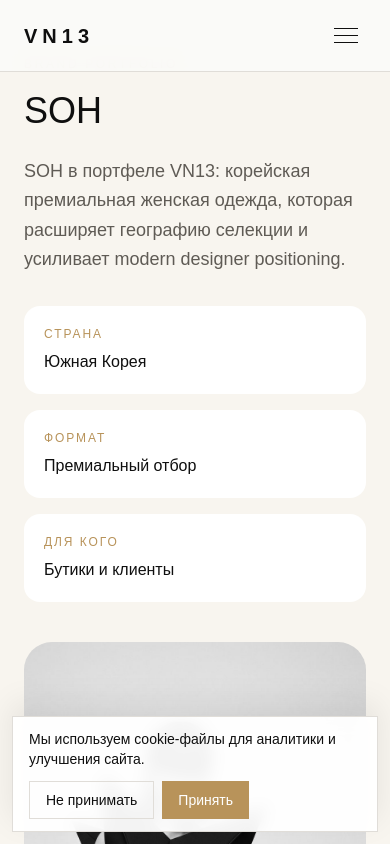
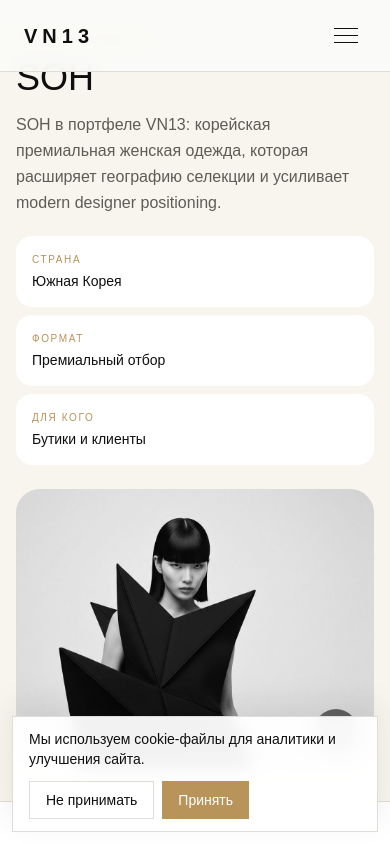
Before and after one commit to coffeeshop13/vn-13, a Next.js app: page /brands/soh in a window 390 px wide. Shown: the top 844 px of the page. Built offline with nearby package versions, Linux system fonts and the light colour scheme.

Commit message:
Compact brand page hero sections

```diff
--- a/components/BrandPortfolioPage.tsx
+++ b/components/BrandPortfolioPage.tsx
@@ -86,48 +86,48 @@ export default function BrandPortfolioPage({ brand }: BrandPortfolioPageProps) {
       <Header />
 
       <section className="border-b" style={{ borderColor: '#e0ddd8', backgroundColor: '#f8f5ef' }}>
-        <div className="max-w-7xl mx-auto px-6 py-14 md:py-20">
-          <div className="grid lg:grid-cols-[1.05fr_0.95fr] gap-10 md:gap-14 items-center">
+        <div className="max-w-7xl mx-auto px-4 py-8 md:px-6 md:py-16">
+          <div className="grid lg:grid-cols-[1.05fr_0.95fr] gap-6 md:gap-12 items-center">
             <div>
-              <p className="text-xs tracking-[0.22em] uppercase mb-4" style={{ color: '#b8935a' }}>
+              <p className="text-[10px] md:text-xs tracking-[0.22em] uppercase mb-2 md:mb-4" style={{ color: '#b8935a' }}>
                 Brand portfolio
               </p>
-              <h1 className="text-4xl md:text-6xl font-light leading-tight mb-6" style={{ color: '#0f0f0f' }}>
+              <h1 className="text-4xl md:text-6xl font-light leading-tight mb-3 md:mb-6" style={{ color: '#0f0f0f' }}>
                 {brand.name}
               </h1>
-              <p className="text-lg md:text-xl leading-relaxed max-w-2xl mb-8" style={{ color: '#5f5b55' }}>
+              <p className="text-base md:text-xl leading-relaxed max-w-2xl mb-5 md:mb-8" style={{ color: '#5f5b55' }}>
                 {brand.description}
               </p>
-              <div className="grid sm:grid-cols-3 gap-4">
-                <div className="rounded-2xl p-5" style={{ backgroundColor: '#fff' }}>
-                  <p className="text-xs tracking-[0.16em] uppercase mb-2" style={{ color: '#b8935a' }}>
+              <div className="grid sm:grid-cols-3 gap-2 md:gap-4">
+                <div className="rounded-2xl p-4 md:p-5" style={{ backgroundColor: '#fff' }}>
+                  <p className="text-[10px] md:text-xs tracking-[0.16em] uppercase mb-1 md:mb-2" style={{ color: '#b8935a' }}>
                     Страна
                   </p>
-                  <p className="text-base" style={{ color: '#0f0f0f' }}>{brand.country}</p>
+                  <p className="text-sm md:text-base" style={{ color: '#0f0f0f' }}>{brand.country}</p>
                 </div>
-                <div className="rounded-2xl p-5" style={{ backgroundColor: '#fff' }}>
-                  <p className="text-xs tracking-[0.16em] uppercase mb-2" style={{ color: '#b8935a' }}>
+                <div className="rounded-2xl p-4 md:p-5" style={{ backgroundColor: '#fff' }}>
+                  <p className="text-[10px] md:text-xs tracking-[0.16em] uppercase mb-1 md:mb-2" style={{ color: '#b8935a' }}>
                     Формат
                   </p>
-                  <p className="text-base" style={{ color: '#0f0f0f' }}>Премиальный отбор</p>
+                  <p className="text-sm md:text-base" style={{ color: '#0f0f0f' }}>Премиальный отбор</p>
                 </div>
-                <div className="rounded-2xl p-5" style={{ backgroundColor: '#fff' }}>
-                  <p className="text-xs tracking-[0.16em] uppercase mb-2" style={{ color: '#b8935a' }}>
+                <div className="rounded-2xl p-4 md:p-5" style={{ backgroundColor: '#fff' }}>
+                  <p className="text-[10px] md:text-xs tracking-[0.16em] uppercase mb-1 md:mb-2" style={{ color: '#b8935a' }}>
                     Для кого
                   </p>
-                  <p className="text-base" style={{ color: '#0f0f0f' }}>Бутики и клиенты</p>
+                  <p className="text-sm md:text-base" style={{ color: '#0f0f0f' }}>Бутики и клиенты</p>
                 </div>
               </div>
               {brand.officialWebsite ? (
-                <div className="mt-6 inline-flex flex-col gap-2 rounded-2xl border px-5 py-4" style={{ borderColor: '#e0ddd8', backgroundColor: '#fff' }}>
-                  <p className="text-xs tracking-[0.16em] uppercase" style={{ color: '#b8935a' }}>
+                <div className="mt-4 md:mt-6 inline-flex flex-col gap-1.5 md:gap-2 rounded-2xl border px-4 py-3 md:px-5 md:py-4" style={{ borderColor: '#e0ddd8', backgroundColor: '#fff' }}>
+                  <p className="text-[10px] md:text-xs tracking-[0.16em] uppercase" style={{ color: '#b8935a' }}>
                     Official site
                   </p>
                   <a
                     href={brand.officialWebsite}
                     target="_blank"
                     rel="noopener noreferrer"
-                    className="text-base underline underline-offset-4"
+                    className="text-sm md:text-base underline underline-offset-4"
                     style={{ color: '#0f0f0f' }}
                   >
                     {brand.officialWebsite.replace(/^https?:\/\//, '').replace(/\/$/, '')}
@@ -139,7 +139,7 @@ export default function BrandPortfolioPage({ brand }: BrandPortfolioPageProps) {
             <button
               type="button"
               onClick={() => openLightbox(brand.heroImage.src)}
-              className="group relative block overflow-hidden rounded-[28px] min-h-[420px] w-full text-left"
+              className="group relative block overflow-hidden rounded-[24px] md:rounded-[28px] min-h-[280px] md:min-h-[420px] w-full text-left"
               aria-label={`Открыть увеличенное фото: ${brand.heroImage.alt}`}
             >
               <Image
```
